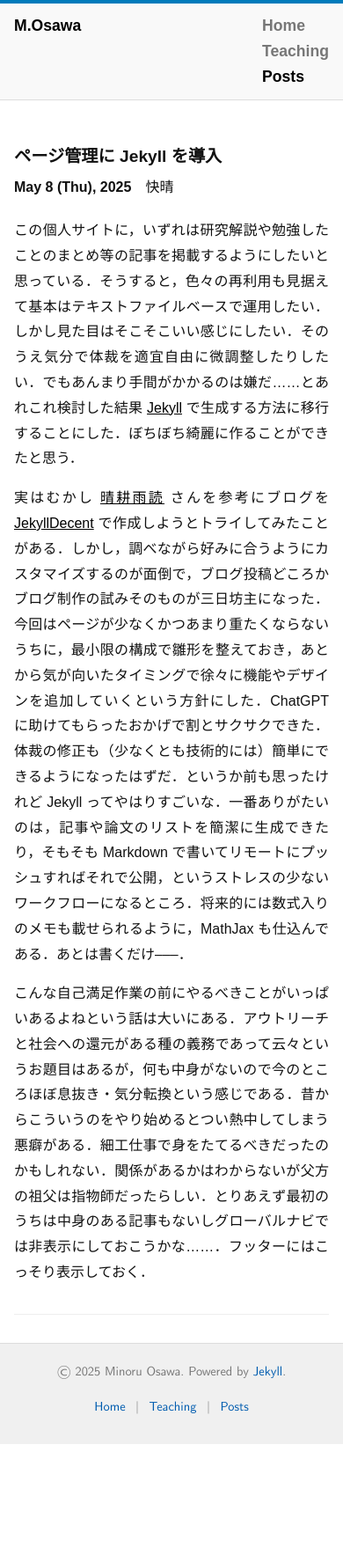
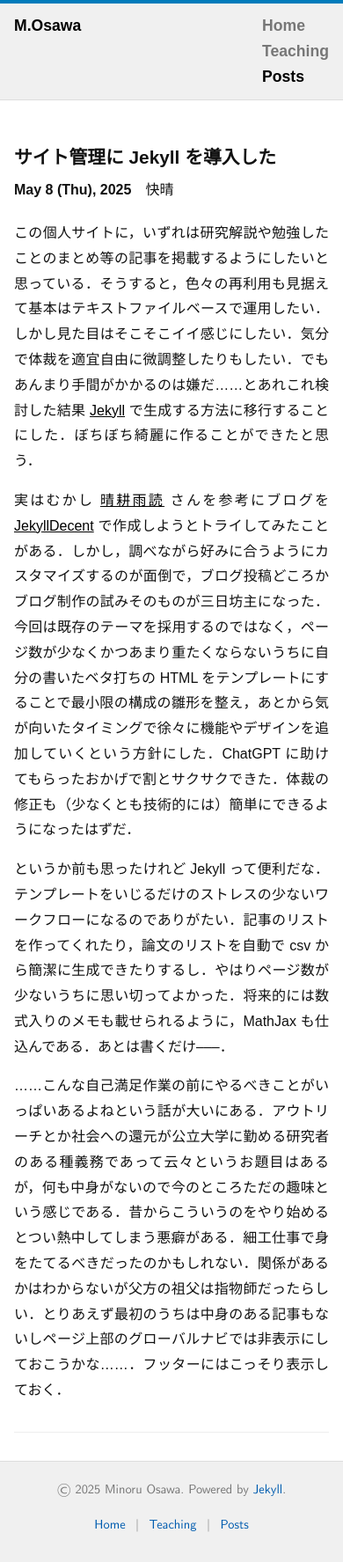
Before and after one commit to mino-osawa/mino-osawa.github.io, a Jekyll site: the page built from _posts/2025-05-08-migrate-to-jekyll.markdown, in a window 390 px wide. Shown: the whole page at 88% size. Built offline with Jekyll 4.4.1, drawn with Linux system fonts in a browser that asks for light colours; some web fonts are replaced; before the commit the page ends 1641 px from its top, so only the background shows below that.

Commit message:
further fix around font sizes

```diff
--- a/_posts/2025-05-08-migrate-to-jekyll.markdown
+++ b/_posts/2025-05-08-migrate-to-jekyll.markdown
@@ -1,13 +1,15 @@
 ---
 layout: post
-title:  "ページ管理に Jekyll を導入"
+title:  "サイト管理に Jekyll を導入した"
 running_head: "Jekyll導入"
-categories: Jekyll
+categories: Misc Jekyll
 misc: 快晴
 ---
 
-この個人サイトに，いずれは研究解説や勉強したことのまとめ等の記事を掲載するようにしたいと思っている．そうすると，色々の再利用も見据えて基本はテキストファイルベースで運用したい．しかし見た目はそこそこいい感じにしたい．そのうえ気分で体裁を適宜自由に微調整したりしたい．でもあんまり手間がかかるのは嫌だ……とあれこれ検討した結果 [Jekyll](https://jekyllrb.com/) で生成する方法に移行することにした．ぼちぼち綺麗に作ることができたと思う．
+この個人サイトに，いずれは研究解説や勉強したことのまとめ等の記事を掲載するようにしたいと思っている．そうすると，色々の再利用も見据えて基本はテキストファイルベースで運用したい．しかし見た目はそこそこイイ感じにしたい．気分で体裁を適宜自由に微調整したりもしたい．でもあんまり手間がかかるのは嫌だ……とあれこれ検討した結果 [Jekyll](https://jekyllrb.com/) で生成する方法に移行することにした．ぼちぼち綺麗に作ることができたと思う．
 
-実はむかし [晴耕雨読](https://tex2e.github.io/blog/) さんを参考にブログを [JekyllDecent](https://jwillmer.github.io/jekyllDecent/) で作成しようとトライしてみたことがある．しかし，調べながら好みに合うようにカスタマイズするのが面倒で，ブログ投稿どころかブログ制作の試みそのものが三日坊主になった．今回はページが少なくかつあまり重たくならないうちに，最小限の構成で雛形を整えておき，あとから気が向いたタイミングで徐々に機能やデザインを追加していくという方針にした．ChatGPT に助けてもらったおかげで割とサクサクできた．体裁の修正も（少なくとも技術的には）簡単にできるようになったはずだ．というか前も思ったけれど Jekyll ってやはりすごいな．一番ありがたいのは，記事や論文のリストを簡潔に生成できたり，そもそも Markdown で書いてリモートにプッシュすればそれで公開，というストレスの少ないワークフローになるところ．将来的には数式入りのメモも載せられるように，MathJax も仕込んである．あとは書くだけ–––．
+実はむかし [晴耕雨読](https://tex2e.github.io/blog/) さんを参考にブログを [JekyllDecent](https://jwillmer.github.io/jekyllDecent/) で作成しようとトライしてみたことがある．しかし，調べながら好みに合うようにカスタマイズするのが面倒で，ブログ投稿どころかブログ制作の試みそのものが三日坊主になった．今回は既存のテーマを採用するのではなく，ページ数が少なくかつあまり重たくならないうちに自分の書いたベタ打ちの HTML をテンプレートにすることで最小限の構成の雛形を整え，あとから気が向いたタイミングで徐々に機能やデザインを追加していくという方針にした．ChatGPT に助けてもらったおかげで割とサクサクできた．体裁の修正も（少なくとも技術的には）簡単にできるようになったはずだ．
 
-こんな自己満足作業の前にやるべきことがいっぱいあるよねという話は大いにある．アウトリーチと社会への還元がある種の義務であって云々というお題目はあるが，何も中身がないので今のところほぼ息抜き・気分転換という感じである．昔からこういうのをやり始めるとつい熱中してしまう悪癖がある．細工仕事で身をたてるべきだったのかもしれない．関係があるかはわからないが父方の祖父は指物師だったらしい．とりあえず最初のうちは中身のある記事もないしグローバルナビでは非表示にしておこうかな……．フッターにはこっそり表示しておく．
+というか前も思ったけれど Jekyll って便利だな．テンプレートをいじるだけのストレスの少ないワークフローになるのでありがたい．記事のリストを作ってくれたり，論文のリストを自動で csv から簡潔に生成できたりするし．やはりページ数が少ないうちに思い切ってよかった．将来的には数式入りのメモも載せられるように，MathJax も仕込んである．あとは書くだけ–––．
+
+……こんな自己満足作業の前にやるべきことがいっぱいあるよねという話が大いにある．アウトリーチとか社会への還元が公立大学に勤める研究者のある種義務であって云々というお題目はあるが，何も中身がないので今のところただの趣味という感じである．昔からこういうのをやり始めるとつい熱中してしまう悪癖がある．細工仕事で身をたてるべきだったのかもしれない．関係があるかはわからないが父方の祖父は指物師だったらしい．とりあえず最初のうちは中身のある記事もないしページ上部のグローバルナビでは非表示にしておこうかな……．フッターにはこっそり表示しておく．
--- a/assets/css/main.css
+++ b/assets/css/main.css
@@ -95,6 +95,17 @@ h1, h2, h3 {
     font-weight: bold;
     margin: 0 0 .5em 0;
 }
+h1 {
+    font-size: 1.9rem;
+}
+
+h2 {
+    font-size: 1.6rem;
+}
+
+h3 {
+    font-size: 1.2rem;
+}
 h3 {
     color: #444;
     margin-bottom: 0;
@@ -158,7 +169,7 @@ p {
 }
 
 .post_title {
-    font-size: clamp(1.2rem, 4vw, 1.6rem);
+    font-size: clamp(1.3rem, 4vw, 1.8rem);
 }
 
 .post_date {
@@ -166,6 +177,7 @@ p {
 }
 
 .post_misc {
+    font-family: "CMU Serif", "Noto Serif JP", sans-serif;
     display: inline-block;
     margin-left: 1em;
 }
@@ -254,7 +266,7 @@ p {
     .nav-container {
         padding: .8rem 1rem .5rem 1rem;
         align-items: flex-start;
-        background: #f9f9f9;
+        background-color: #f0f0f0;
         border-bottom: 1px solid #ddd;
     }
 
@@ -329,22 +341,11 @@ p {
 }
 
 .note {
-    color: #aaa;
+    color: #777;
 }
 
 .duration {
     text-decoration: underline;
-}
-
-.sep {
-    text-align: center;
-    margin: 1em 0;
-}
-
-.sep::before {
-    content: "***";
-    letter-spacing: 2em;
-    color: #555;
 }
 
 @media (prefers-color-scheme: dark) {
@@ -364,7 +365,7 @@ p {
 }
 
 .title-block .en {
-    font-size: 1.2em;
+    font-size: clamp(1.1rem, 1.5vw, 1.2rem);;
     color: #333;
     font-weight: bold;
 }
@@ -402,7 +403,6 @@ p {
 }
 
 #description-wrapper h1 {
-    font-size: clamp(1.5rem, 3vw, 2.0rem);
     margin: 0;
     font-family: "CMU Serif", serif;
 }
@@ -428,12 +428,29 @@ p {
         margin-bottom: 1em;
     }
 
+    #profile_pic {
+        width: clamp(10rem, 5.714rem + 21.43vw, 16rem);
+        height: auto;
+    }
+
     #info {
       padding-left: 0;
     }
 
     #info li {
       text-align: left;
+    }
+
+    h1 {
+        font-size: clamp(1.5rem, 1.214rem + 1.43vw, 1.9rem);
+    }
+
+    h2 {
+        font-size: clamp(1.2rem, 1.086rem + 1.07vw, 1.6rem);
+    }
+
+    h3 {
+        font-size: clamp(1rem, 0.857rem + 0.71vw, 1.2rem);
     }
 }
 
--- a/index.markdown
+++ b/index.markdown
@@ -26,9 +26,9 @@ layout: default
 <h3>Selected Discussion Papers</h3>
 
 <ul class="ref-list">
-    <li><a href="https://arxiv.org/abs/1912.05113">Spatial scale of agglomeration and dispersion: Number, spacing, and the spatial extent of cities</a> (with Takashi Akamatsu, Tomoya Mori, and Yuki Takayama) [ <a href="https://arxiv.org/pdf/1912.05113">PDF</a> ] <br><span class="note">[Previously circulated as: "Spatial scale of agglomeration and dispersion: Theoretical foundations and empirical implications"/"Endogenous agglomeration in a many-region world"/"Multimodal agglomeration in economic geography"]</span></li>
+    <li><a href="https://arxiv.org/abs/1912.05113">Spatial scale of agglomeration and dispersion: Number, spacing, and the spatial extent of cities</a> (with Takashi Akamatsu, Tomoya Mori, and Yuki Takayama) [<a href="https://arxiv.org/pdf/1912.05113">PDF</a>] <br><span class="note">[Previously circulated as: "Spatial scale of agglomeration and dispersion: Theoretical foundations and empirical implications"/"Endogenous agglomeration in a many-region world"/"Multimodal agglomeration in economic geography"]</span></li>
 
-    <li><a href="https://arxiv.org/abs/2207.05346">Origin of power laws and their spatial fractal structure for city-size distributions</a> (with Tomoya Mori, Takashi Akamatsu, and Yuki Takayama)  [ <a href="https://arxiv.org/pdf/2207.05346">PDF</a> ]</li>
+    <li><a href="https://arxiv.org/abs/2207.05346">Origin of power laws and their spatial fractal structure for city-size distributions</a> (with Tomoya Mori, Takashi Akamatsu, and Yuki Takayama)  [<a href="https://arxiv.org/pdf/2207.05346">PDF</a>]</li>
 </ul>
 
 <h3>Publications</h3>
@@ -43,7 +43,7 @@ Ordered by my preference. Please see <a href="https://orcid.org/0000-0001-9067-5
       <a href="{{ pub.url }}">{{ pub.title }}</a> <br>
       <em class="tcol">{{ pub.journal }}</em> ({{ pub.year }})
       {% if pub.coauthors %}(with {{ pub.coauthors }}){% endif %}
-      {% if pub.pdf %}[ <a href="{{ pub.pdf }}">PDF</a> ]{% endif %}
+      {% if pub.pdf %}[<a href="{{ pub.pdf }}">PDF</a>]{% endif %}
     </li>
   {% endfor %}
 </ul>
```
Also changed, not shown: posts.markdown (+16 -0 lines).
